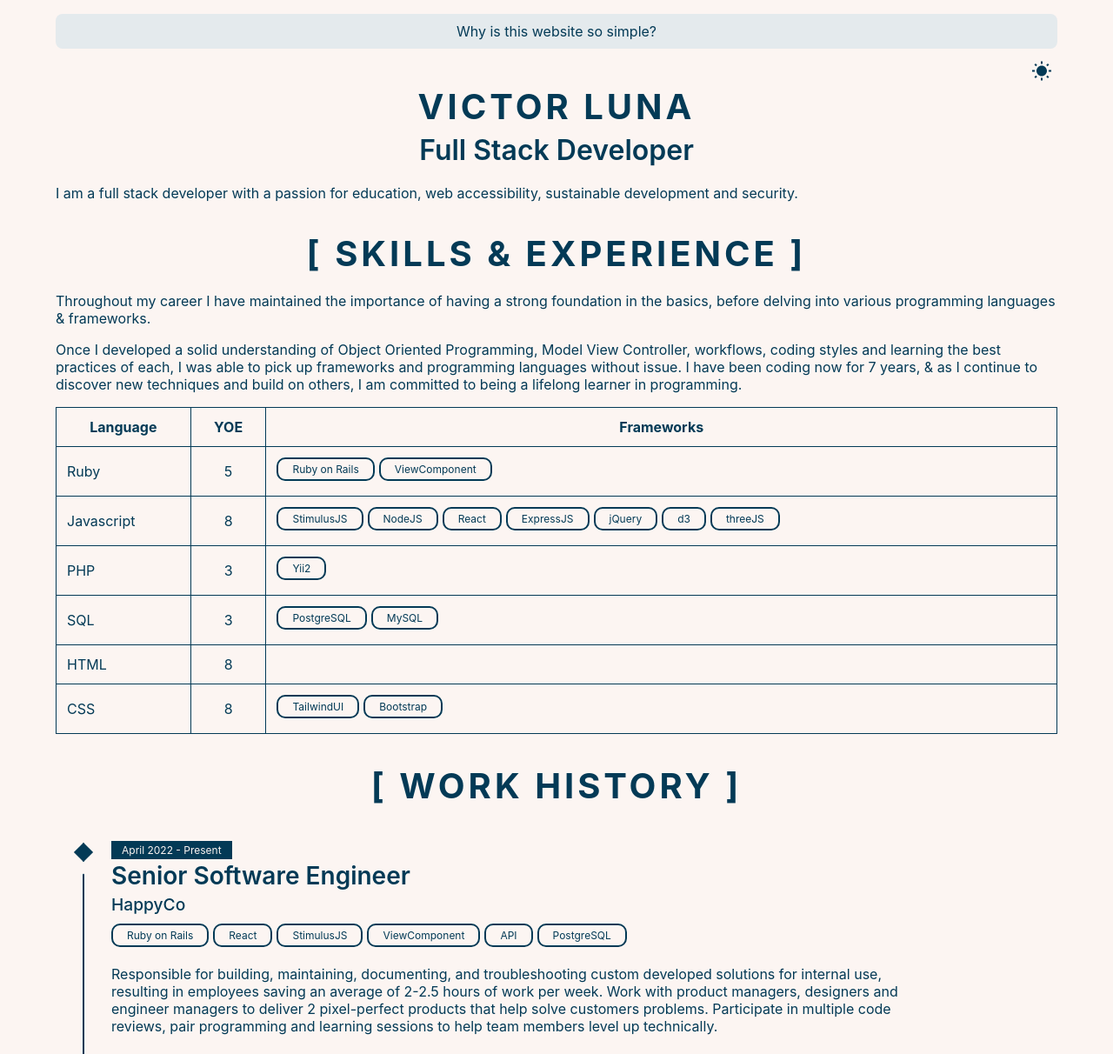
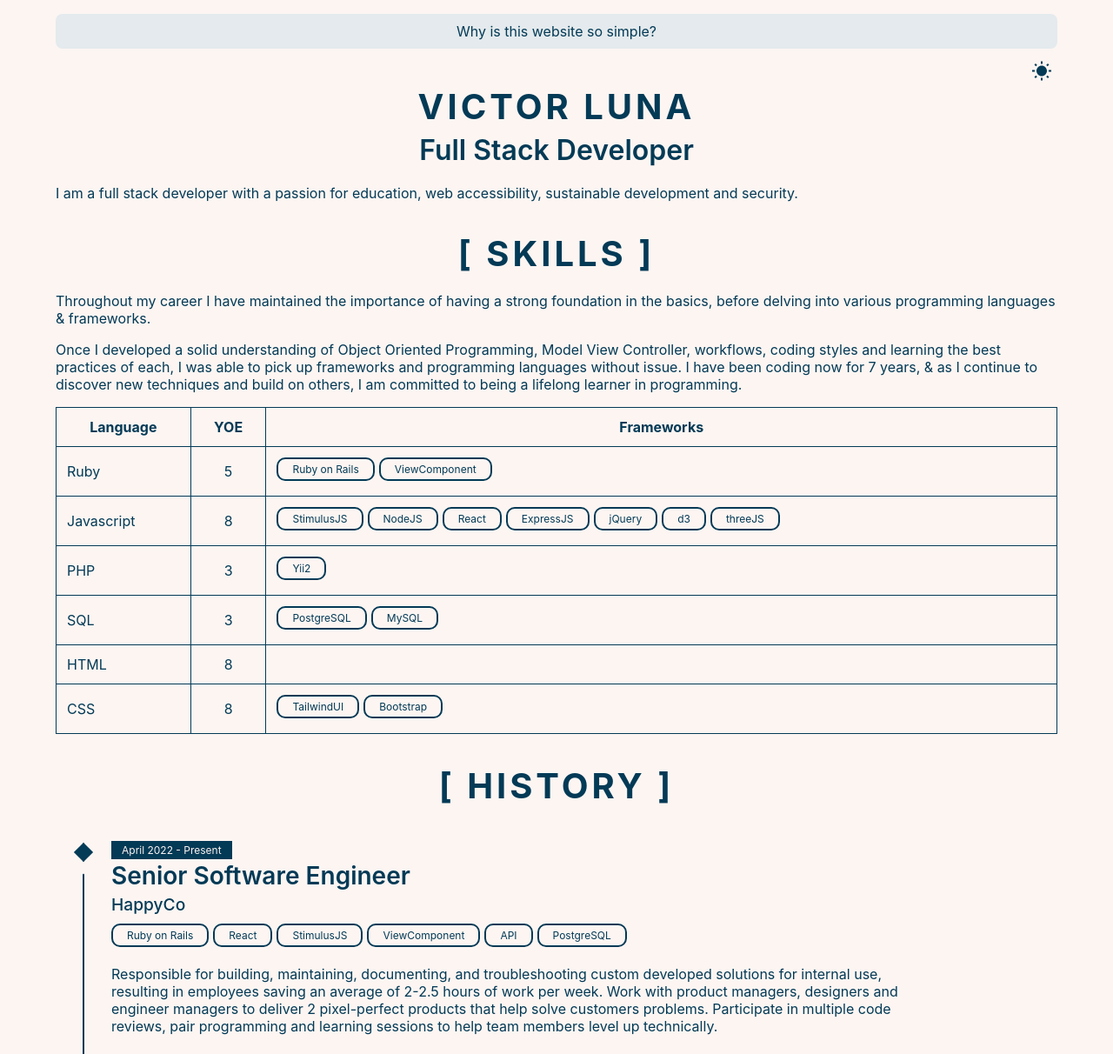
Before and after one commit to vluna/vluna.github.io, a Gatsby site: page / in a window 1280 px wide. Shown: the top 1212 px of the page at 87% size. Built offline with nearby package versions, Linux system fonts and the light colour scheme; Gatsby itself is replaced by a stand-in of ours.

Commit message:
Update title sections

```diff
--- a/src/components/sections/AboutMe.js
+++ b/src/components/sections/AboutMe.js
@@ -8,7 +8,7 @@ const Section = styled.section``
 const ExperienceContent = () => {
   return (
     <Section id="about-me">
-      <SimpleTitleBlock content="[ About Victor ]" />
+      <SimpleTitleBlock content="[ About ]" />
       <SimpleTextBlock content="My name is Victor Luna and I am a full stack developer currently based in Toronto, ON. I have a B.Sc. in Interactive Arts & Technology (SIAT), a pogram that combines technology, art and design to create and innovate in a collaborative team setting." />
       <SimpleTextBlock content="For the past several years I have been working in building reliable, scalable and interesting web applications. Some of the applications I have built include intranets, content management systems, costumer relationship management systems, motor management systems, among others. These application were coded using current web technologies such as PHP, Ruby on Rails, Javascript, CSS, HTML, MySQL and APIs. I have a passion for technology and what I do with it. I try to solve today’s complex problems and bridge the gap between technology and what it can do for people." />
     </Section>
--- a/src/components/sections/ExperienceContent.js
+++ b/src/components/sections/ExperienceContent.js
@@ -9,7 +9,7 @@ const Section = styled.section`
 const ExperienceContent = () => {
   return (
     <Section id="experience">
-      <SimpleTitleBlock content="[ Skills & Experience ]" />
+      <SimpleTitleBlock content="[ Skills ]" />
       <SimpleTextBlock content="Throughout my career I have maintained the importance of having a strong foundation in the basics, before delving into various programming languages & frameworks." />
       <SimpleTextBlock content=" Once I developed a solid understanding of Object Oriented Programming, Model View Controller, workflows, coding styles and learning the best practices of each, I was able to pick up frameworks and programming languages without issue. I have been coding now for 7 years, & as I continue to discover new techniques and build on others, I am committed to being a lifelong learner in programming." />
     </Section>
--- a/src/components/sections/WorkHistory.js
+++ b/src/components/sections/WorkHistory.js
@@ -10,7 +10,7 @@ const Section = styled.section``
 const WorkHistory = () => {
   return (
     <Section id="work-history">
-      <SimpleTitleBlock content="[ Work History ]" />
+      <SimpleTitleBlock content="[ History ]" />
       <Timeline
         id="work-history"
         data={workHistory}
```
